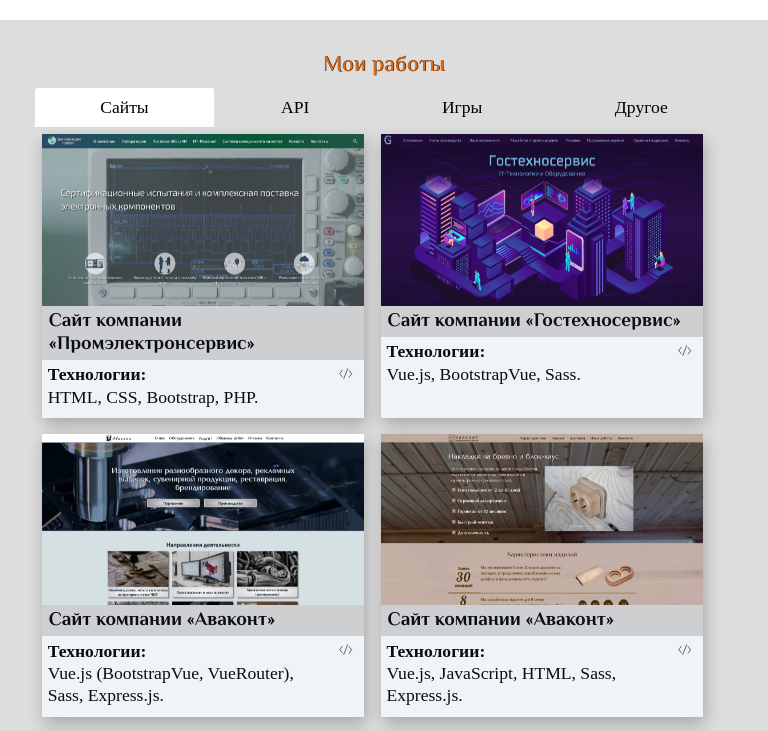
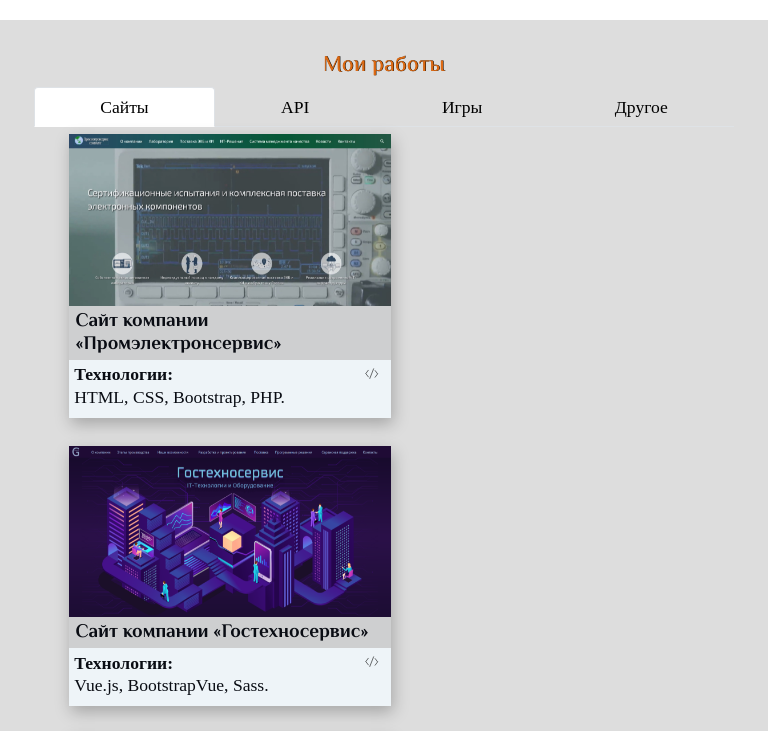
Before and after one commit to AnigalHub/Portfolio, a Nuxt app: page / in a window 768 px wide. Shown: the part 1300-2031 px from the top of the page. Built offline with nearby package versions, Linux system fonts and the light colour scheme.

Commit message:
удален !important - там где он не нужен

```diff
--- a/pages/index.vue
+++ b/pages/index.vue
@@ -305,7 +305,7 @@ h2, #Home .front{color: #de6a13;}
   /*блоки под svg и название*/
   .flex-container  > div {
     width: 15%;
-    margin: 0 .8% 1% !important;
+    margin: 0 .8% 1%;
     cursor: default;
     /*при наведении*/
     &:hover{
@@ -319,7 +319,7 @@ h2, #Home .front{color: #de6a13;}
   /*блоки с работами*/
   .flex-container  > div {
     width:  32%;
-    margin: 0 .65% 2%!important;
+    margin: 0 .65% 2%;
     /*при наведении*/
     &:hover{
       transform: scale(1.03);
@@ -391,7 +391,7 @@ h2, #Home .front{color: #de6a13;}
 }
 @media screen and (max-width: 500px) {
   /*Компоненты - "Об мне", "Ключевые навыки","Мои работы","Отзывы","Контакты"*/
-  #About, #Skills, #Works, #Contacts {padding: 1rem 0 !important;}
+  #About, #Skills, #Works, #Contacts {padding: 1rem 0;}
   /*текст для компонента "Мои работы", текст, пункты меню, фраза в логотипе по всей странице*/
   .text_works, .text, .nav-link, .navbar-brand {
     font-size: 1.1rem;
@@ -505,7 +505,7 @@ h2, #Home .front{color: #de6a13;}
   /*Компонент - "Контакты"*/
   #Contacts{
     /*блоки с контактной информацией*/
-    .flex-container > div {width:50% !important;}
+    .flex-container > div {width:50%;}
     /*svg контактной информации*/
     svg{
       width: 45px;
@@ -547,13 +547,13 @@ h2, #Home .front{color: #de6a13;}
     /*блоки с работами*/
     .flex-container > div {
       width: 46%;
-      margin: 0 1.2% 2.3% !important;
+      margin: 0 1.2% 2.3%;
     }
   }
   /*Компонент - "Контакты"*/
   #Contacts{
     /*блоки с контактной информацией*/
-    .flex-container > div {width:50% !important;}
+    .flex-container > div {width:50%;}
     /*svg контактной информации*/
     svg{
       width: 50px;
```
